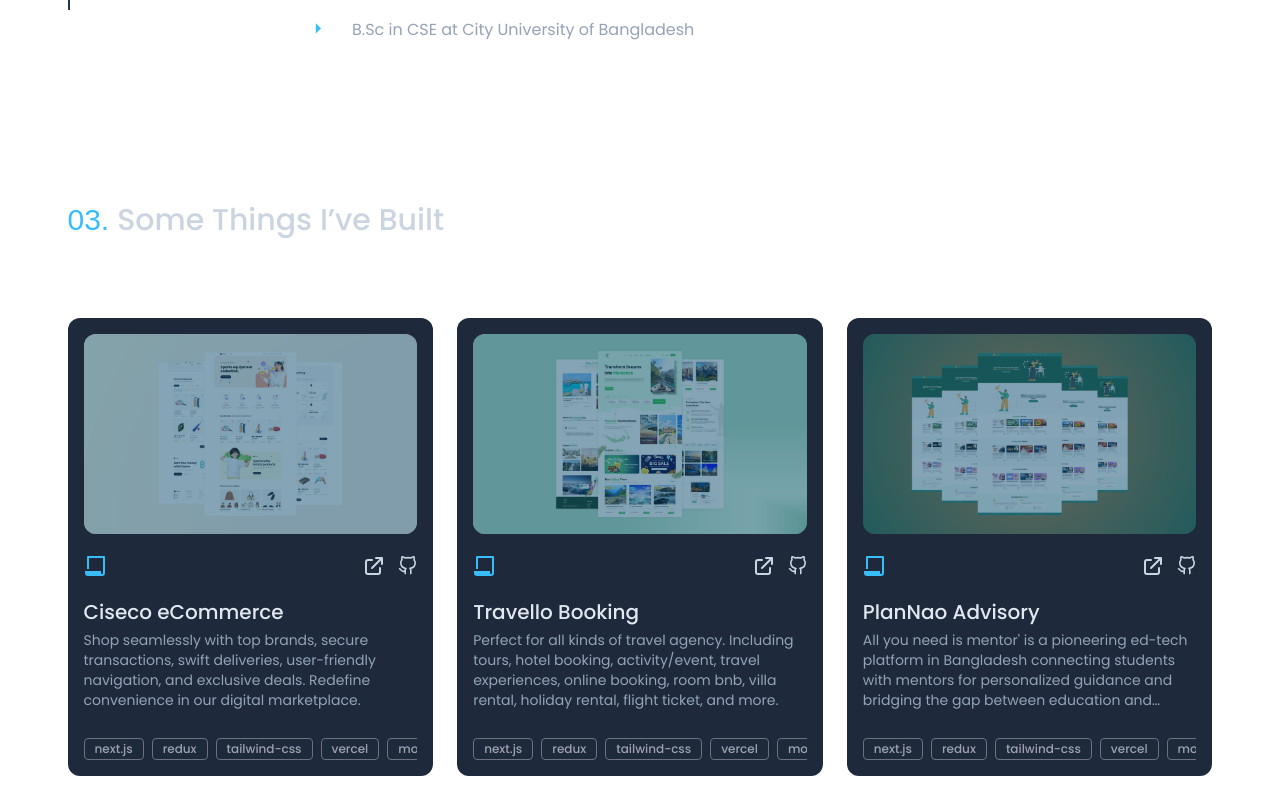
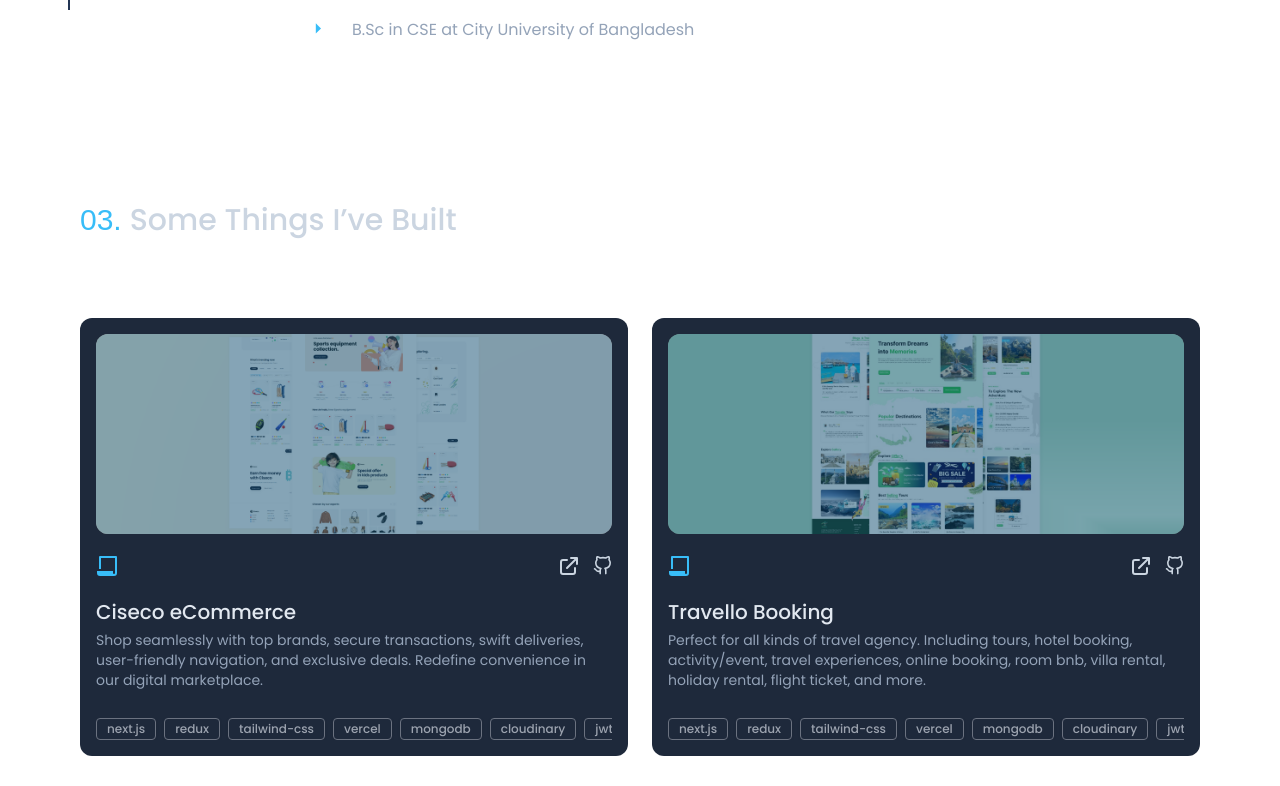
Before and after one commit to devhasibulislam/developer-portfolio, a Next.js app: page / in a window 1280 px wide. Shown: the part 2069-2855 px from the top of the page. Built offline with nearby package versions, Linux system fonts and the light colour scheme; a web font is replaced by a local one.

Commit message:
projects style modify

```diff
--- a/src/modules/Home/sections/Projects/Projects.tsx
+++ b/src/modules/Home/sections/Projects/Projects.tsx
@@ -10,11 +10,11 @@ import { ProjectTypes } from "@config/types";
 
 const Projects = () => {
   return (
-    <section id="works">
+    <section id="works" className="container">
       <motion.h1
         variants={fadeLeft}
         {...motionStep}
-        className="flex items-center gap-2 text-3xl font-medium text-slate-300 mb-12"
+        className="flex items-center gap-2 text-lg md:text-3xl font-medium text-slate-300 mb-12"
       >
         <span className="text-sky-400 font-mono">03. </span>
         Some Things I’ve Built
@@ -30,7 +30,7 @@ const Projects = () => {
           ))}
       </div>
 
-      <div className="grid grid-cols-12 gap-6 gap-y-8 my-20">
+      <div className="grid grid-cols-8 2xl:grid-cols-12 gap-6 gap-y-8 my-20">
         {projects
           .filter((e: ProjectTypes) => e.featured !== true)
           .map((e: ProjectTypes, i: number) => (
```
